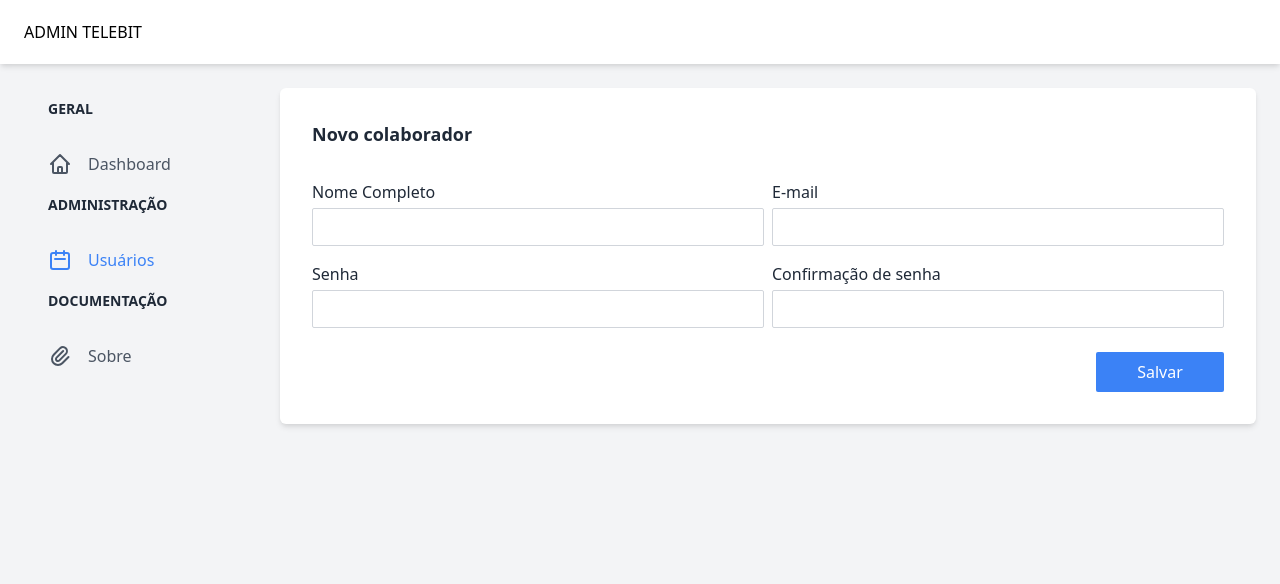
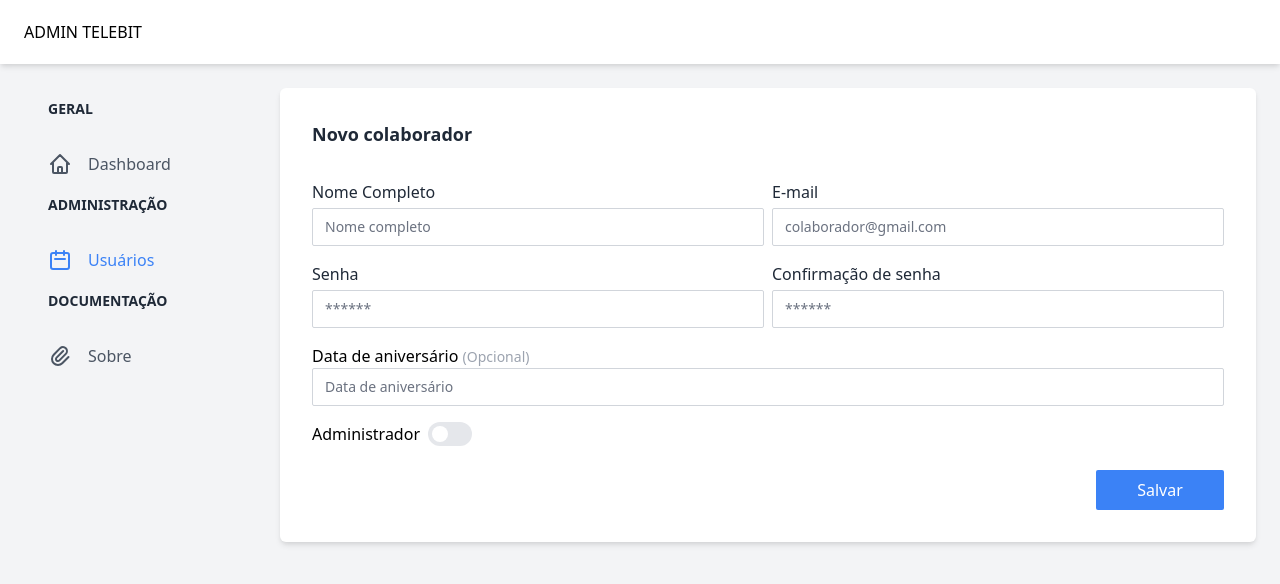
Before and after one commit to santanarscs/portal-telebit, a Next.js app: page /users/create in a window 1280 px wide. Shown: the top 584 px of the page. Built offline with nearby package versions, Linux system fonts and the light colour scheme.

Commit message:
update create form user

```diff
--- a/src/pages/users/create.tsx
+++ b/src/pages/users/create.tsx
@@ -9,25 +9,37 @@ import * as yup from 'yup'
 import { yupResolver } from '@hookform/resolvers/yup'
 import { Input } from '../../components/forms/Input';
 import { Button } from '../../components/forms/Button';
+import { DatePicker } from '../../components/forms/DatePicker';
+import { Switch } from '../../components/forms/Switch';
 
 type CreateUserFormData = {
   name: string;
   email: string
+  avatar: string;
+  birthday: string;
+
   password: string;
   password_confirmation: string;
+
+  isAdmin: boolean;
 }
 
 const createUserFormSchema = yup.object().shape({
   name: yup.string().required('Nome obrigatório'),
   email: yup.string().required('E-mail obrigatório').email('E-mail inválido'),
+  avatar: yup.string(),
+  birthday: yup.string(),
+
   password: yup.string().required('Senha obrigatória').min(6, 'No mínimo 6 caracteres'),
-  password_confirmation: yup.string().oneOf([null, yup.ref('password') ], 'As senhas precisam ser iguais')
+  password_confirmation: yup.string().oneOf([null, yup.ref('password')], 'As senhas precisam ser iguais'),
+
+  isAdmin: yup.boolean()
 })
 
 export default function Create() {
   const router = useRouter()
 
-  const { register, handleSubmit, formState} = useForm({
+  const { register, control, handleSubmit, formState} = useForm({
     resolver: yupResolver(createUserFormSchema)
   })
   const handleCreateUser: SubmitHandler<CreateUserFormData> = async (values) => {
@@ -47,12 +59,32 @@ export default function Create() {
           </div>
           <form onSubmit={handleSubmit(handleCreateUser)}>
             <div className="flex space-x-2 mb-4">
-              <Input name="name" type="text" error={errors.name} {...register('name')} label="Nome Completo" />
-              <Input name="email" type="email" error={errors.email} {...register('email')} label="E-mail" />
+              <Input name="name" placeholder="Nome completo" type="text" error={errors.name} {...register('name')} label="Nome Completo" />
+              <Input name="email" placeholder="colaborador@gmail.com" type="email" error={errors.email} {...register('email')} label="E-mail" />
             </div>
             <div className="flex space-x-2 mb-4">
-              <Input name="password" error={errors.password} {...register('password')} type="password" label="Senha" />
-              <Input name="password_confirmation" error={errors.password_confirmation} {...register('password_confirmation')} type="password" label="Confirmação de senha" />
+              <Input name="password" placeholder="******" error={errors.password} {...register('password')} type="password" label="Senha" />
+              <Input name="password_confirmation" placeholder="******" error={errors.password_confirmation} {...register('password_confirmation')} type="password" label="Confirmação de senha" />
+            </div>
+            <div className="flex space-x-2 mb-4">
+              <DatePicker
+                name="birthday"
+                label="Data de aniversário"
+                control={control}
+                placeholder="Data de aniversário"
+                isRequired={false}
+                error={errors.birthday}
+
+                {...register('birthday')} />
+            </div>
+            <div>
+              <Switch
+                name="isAdmin"
+                label="Administrador"
+                control={control}
+                error={errors.isAdmin}
+                {...register('birthday')}
+              />
             </div>
             <div className=" flex justify-end mt-6">
               <Button className="w-32" isLoading={formState.isSubmitting}>Salvar</Button>
```
